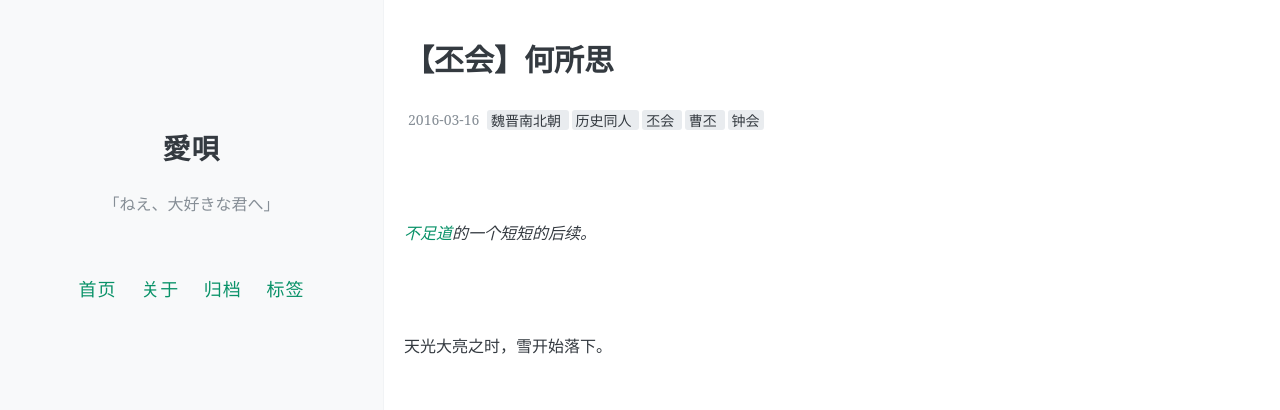
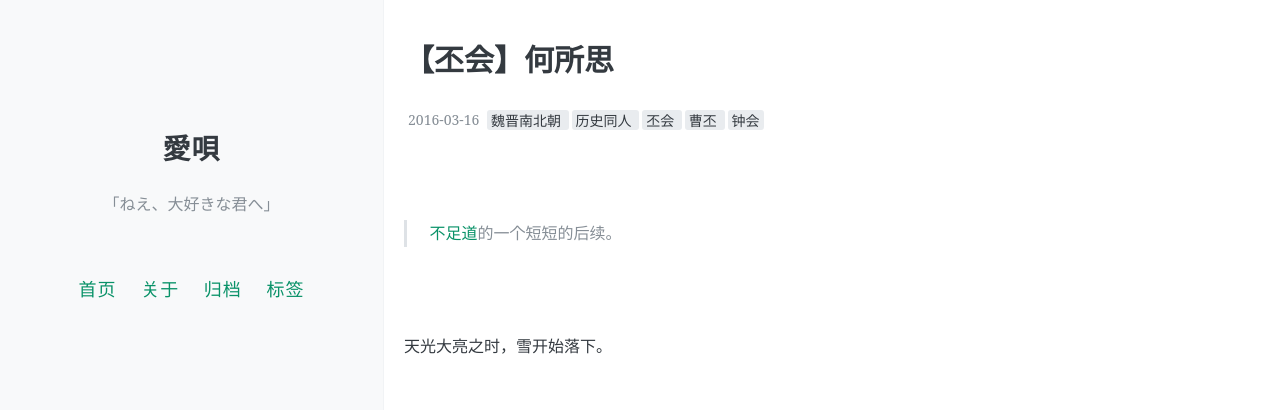
Before and after one commit to aiuta264/aiuta, a Jekyll site: the page built from _posts/2016-3-16-hesuosi.md, in a window 1280 px wide. Shown: the top 410 px of the page. Built offline with Jekyll 4.4.1, drawn with Linux system fonts in a browser that asks for light colours; comment, search, counter and statistics services are not loaded.

```diff
--- a/_posts/2016-3-16-hesuosi.md
+++ b/_posts/2016-3-16-hesuosi.md
@@ -11,7 +11,7 @@ comments: true
 <br>
 <br>
 
-*[不足道](https://aiuta264.github.io/aiuta/buzudao/ "【丕会】不足道")的一个短短的后续。*
+>[不足道](https://aiuta264.github.io/aiuta/buzudao/ "【丕会】不足道")的一个短短的后续。
 
 <br>
 <br>
```
